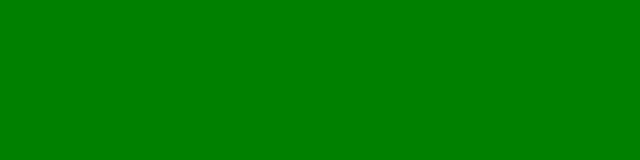
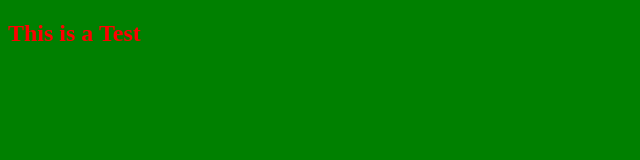
Before and after one commit to francisphamsd/Demo-repo3, a website built with Parcel: page index.html in a window 1280 px wide. Shown: the whole page, without its empty margins (0-640 px from the left). Built offline with nearby package versions, Linux system fonts and the light colour scheme.

Commit message:
Adding color and word

```diff
--- a/index.html
+++ b/index.html
@@ -8,7 +8,9 @@
     <title>Document</title>
   </head>
   <body>
-    <header></header>
+    <header>
+      <h2>This is a Test</h2>
+    </header>
     <main></main>
     <script src="src/script.js"></script>
   </body>
--- a/src/styles.css
+++ b/src/styles.css
@@ -1,3 +1,6 @@
 * {
   background-color: green;
 }
+h2 {
+  color: red;
+}
```
